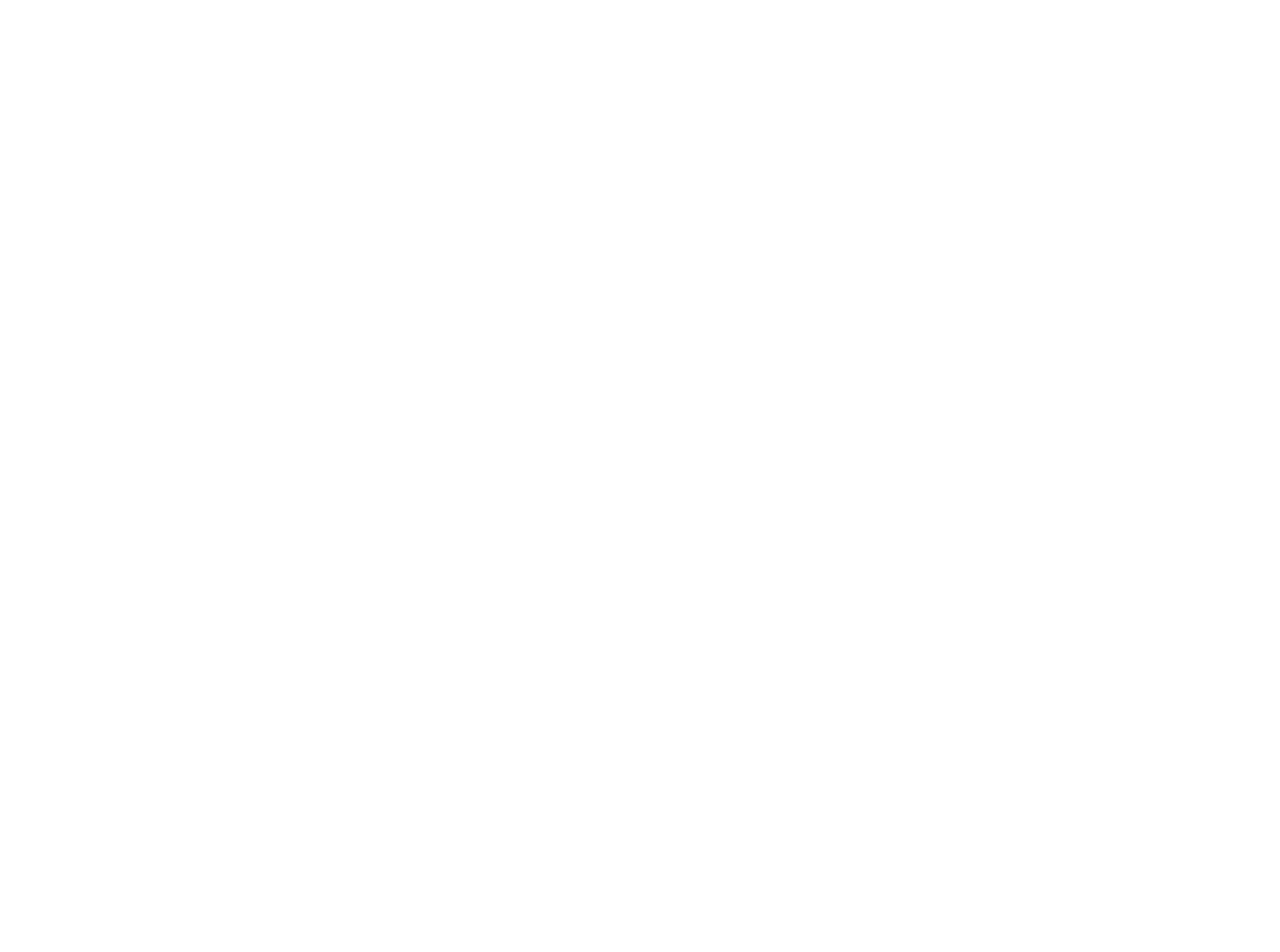
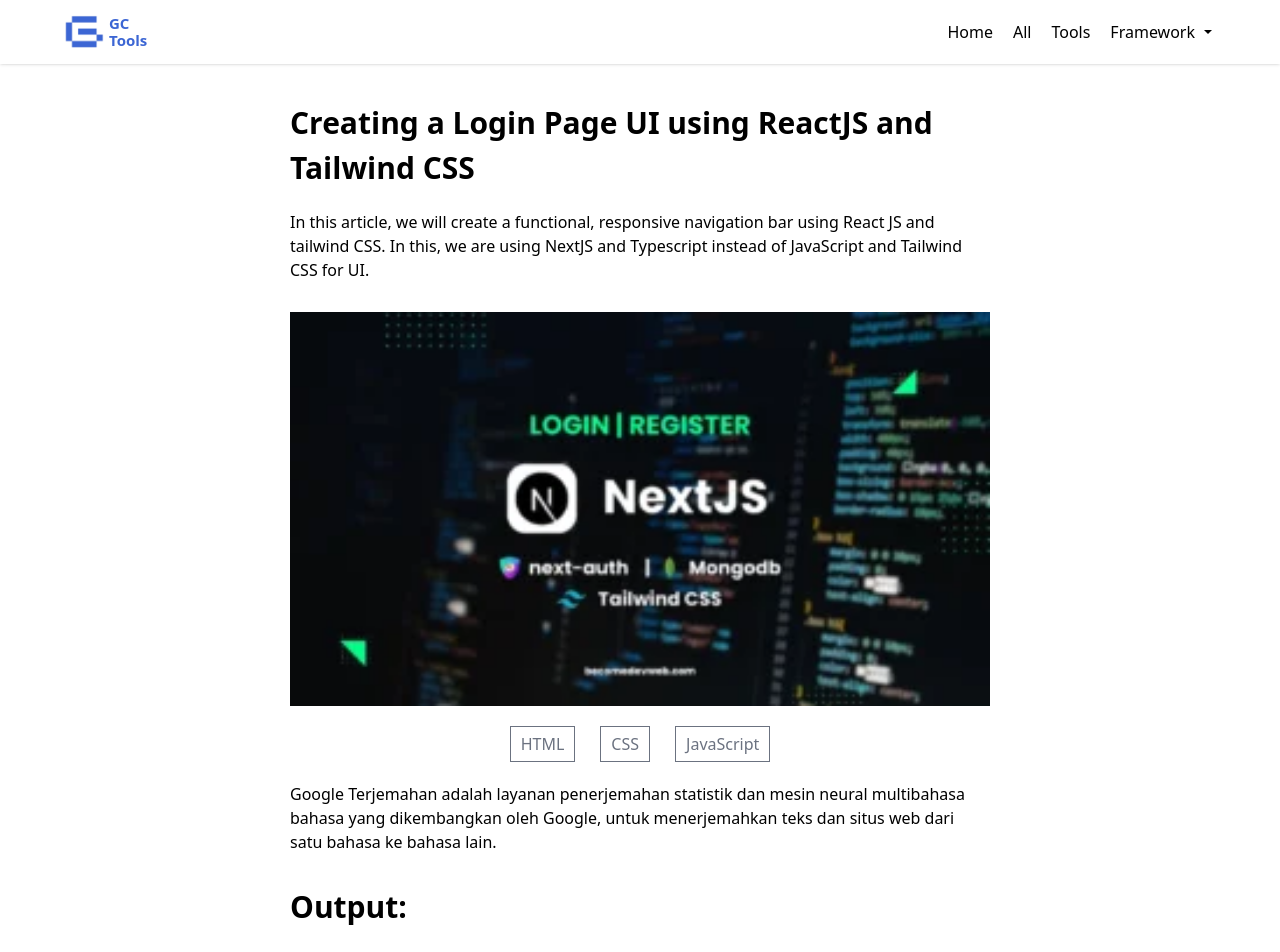
Before and after one commit to Muhammad-Khairul-Kholqi/ApkTools, a React (Create React App) app: page /code-desc-forms in a window 1280 px wide. Before the commit this address had no page. Shown: the top 952 px of the page. Before the commit the page ends 800 px from the top, so only its background shows below. Built offline with nearby package versions, Linux system fonts and the light colour scheme; grey boxes are pictures that could not be loaded.

Commit message:
add content from code forms

```diff
--- a/src/App.js
+++ b/src/App.js
@@ -7,6 +7,7 @@
 
 // category tools
 import Forms from './Tools/Category/Forms/Forms';
+import CodeForms from "./Tools/Category/Forms/CodeForms";
 
 const DefaultNavbar = ({children}) => {
   return (
@@ -52,6 +53,15 @@
                   }
               />
 
+              <Route
+                  path = "/code-desc-forms"
+                  element={
+                    <DefaultNavbar>
+                      <CodeForms />
+                    </DefaultNavbar>
+                  }
+              />
+
           </Routes>
       </Router>
     </div>
--- a/src/Tools/Category/Forms/CardForms.js
+++ b/src/Tools/Category/Forms/CardForms.js
@@ -12,10 +12,10 @@
     return(
         <div>
             <div className="flex justify-center flex-wrap gap-[30px] py-[50px] px-[30px]">
-                    <Link>
+                    <Link to="/code-desc-forms">
                         <div className = "bg-white border-solid border-[1px] border-gray-500 p-[10px] rounded-[5px]" data-aos="fade-up" data-aos-duration="1500">
                             <div>
-                                <img className="hover:scale-105 duration-700 rounded-t-[5px]" src={ImgSementara} />
+                                <img className="hover:scale-105 duration-700 rounded-t-[5px] w-[300px] h-[170px]" src={ImgSementara} />
                             </div>
                             <div>
                                 <h1 className="text-[20px] font-bold w-[300px] mt-[20px] hover:text-[#1559ED]">Creating a Login Page UI using ReactJS and Tailwind CSS</h1>
@@ -34,10 +34,10 @@
                         </div>
                     </Link>
 
-                    <Link>
+                    <Link to="/code-desc-forms">
                         <div className = "bg-white border-solid border-[1px] border-gray-500 p-[10px] rounded-[5px]" data-aos="fade-up" data-aos-duration="1500">
                             <div>
-                                <img className="hover:scale-105 duration-700 rounded-t-[5px]" src={ImgSementara} />
+                                <img className="hover:scale-105 duration-700 rounded-t-[5px] w-[300px] h-[170px]" src={ImgSementara} />
                             </div>
                             <div>
                                 <h1 className="text-[20px] font-bold w-[300px] mt-[20px] hover:text-[#1559ED]">Creating a Login Page UI using ReactJS and Tailwind CSS</h1>
@@ -56,10 +56,10 @@
                         </div>
                     </Link>
 
-                    <Link>
+                    <Link to="/code-desc-forms">
                         <div className = "bg-white border-solid border-[1px] border-gray-500 p-[10px] rounded-[5px]" data-aos="fade-up" data-aos-duration="1500">
                             <div>
-                                <img className="hover:scale-105 duration-700 rounded-t-[5px]" src={ImgSementara} />
+                                <img className="hover:scale-105 duration-700 rounded-t-[5px] w-[300px] h-[170px]" src={ImgSementara} />
                             </div>
                             <div>
                                 <h1 className="text-[20px] font-bold w-[300px] mt-[20px] hover:text-[#1559ED]">Creating a Login Page UI using ReactJS and Tailwind CSS</h1>
@@ -78,10 +78,10 @@
                         </div>
                     </Link>
 
-                    <Link>
+                    <Link to="/code-desc-forms">
                         <div className = "bg-white border-solid border-[1px] border-gray-500 p-[10px] rounded-[5px]" data-aos="fade-up" data-aos-duration="1500">
                             <div>
-                                <img className="hover:scale-105 duration-700 rounded-t-[5px]" src={ImgSementara} />
+                                <img className="hover:scale-105 duration-700 rounded-t-[5px] w-[300px] h-[170px]" src={ImgSementara} />
                             </div>
                             <div>
                                 <h1 className="text-[20px] font-bold w-[300px] mt-[20px] hover:text-[#1559ED]">Creating a Login Page UI using ReactJS and Tailwind CSS</h1>
@@ -100,10 +100,10 @@
                         </div>
                     </Link>
 
-                    <Link>
+                    <Link to="/code-desc-forms">
                         <div className = "bg-white border-solid border-[1px] border-gray-500 p-[10px] rounded-[5px]" data-aos="fade-up" data-aos-duration="1500">
                             <div>
-                                <img className="hover:scale-105 duration-700 rounded-t-[5px]" src={ImgSementara} />
+                                <img className="hover:scale-105 duration-700 rounded-t-[5px] w-[300px] h-[170px]" src={ImgSementara} />
                             </div>
                             <div>
                                 <h1 className="text-[20px] font-bold w-[300px] mt-[20px] hover:text-[#1559ED]">Creating a Login Page UI using ReactJS and Tailwind CSS</h1>
@@ -122,10 +122,10 @@
                         </div>
                     </Link>
 
-                    <Link>
+                    <Link to="/code-desc-forms">
                         <div className = "bg-white border-solid border-[1px] border-gray-500 p-[10px] rounded-[5px]" data-aos="fade-up" data-aos-duration="1500">
                             <div>
-                                <img className="hover:scale-105 duration-700 rounded-t-[5px]" src={ImgSementara} />
+                                <img className="hover:scale-105 duration-700 rounded-t-[5px] w-[300px] h-[170px]" src={ImgSementara} />
                             </div>
                             <div>
                                 <h1 className="text-[20px] font-bold w-[300px] mt-[20px] hover:text-[#1559ED]">Creating a Login Page UI using ReactJS and Tailwind CSS</h1>
@@ -143,6 +143,8 @@
                             </div>
                         </div>
                     </Link>
+
+
                 </div>
         </div>
     )
--- /dev/null
+++ b/src/Tools/Category/Forms/Code/Css.js
@@ -0,0 +1,14 @@
+import React from "react";
+
+const Css = () => {
+    return(
+        <div>
+            <div>
+                Google Terjemahan adalah layanan penerjemahan statistik dan mesin neural multibahasa bahasa yang dikembangkan oleh Google, untuk menerjemahkan teks dan situs web dari satu bahasa ke bahasa lain.
+                Google Terjemahan adalah layanan penerjemahan statistik dan mesin neural multibahasa bahasa yang dikembangkan oleh Google, untuk menerjemahkan teks dan situs web dari satu bahasa ke bahasa lain.
+            </div>
+        </div>
+    )
+}
+
+export default Css;
--- /dev/null
+++ b/src/Tools/Category/Forms/Code/Html.js
@@ -0,0 +1,13 @@
+import React from "react";
+
+const Html = () => {
+    return(
+        <div>
+            <div>
+                Google Terjemahan adalah layanan penerjemahan statistik dan mesin neural multibahasa bahasa yang dikembangkan oleh Google, untuk menerjemahkan teks dan situs web dari satu bahasa ke bahasa lain.
+            </div>
+        </div>
+    )
+}
+
+export default Html;
--- /dev/null
+++ b/src/Tools/Category/Forms/Code/JavaScript.js
@@ -0,0 +1,15 @@
+import React from "react";
+
+const JavaScript = () => {
+    return(
+         <div>
+            <div>
+                Google Terjemahan adalah layanan penerjemahan statistik dan mesin neural multibahasa bahasa yang dikembangkan oleh Google, untuk menerjemahkan teks dan situs web dari satu bahasa ke bahasa lain.
+                Google Terjemahan adalah layanan penerjemahan statistik dan mesin neural multibahasa bahasa yang dikembangkan oleh Google, untuk menerjemahkan teks dan situs web dari satu bahasa ke bahasa lain.
+                Google Terjemahan adalah layanan penerjemahan statistik dan mesin neural multibahasa bahasa yang dikembangkan oleh Google, untuk menerjemahkan teks dan situs web dari satu bahasa ke bahasa lain.
+            </div>
+        </div>
+    )
+}
+
+export default JavaScript;
--- /dev/null
+++ b/src/Tools/Category/Forms/CodeForms.js
@@ -0,0 +1,85 @@
+import React, { useState, useEffect } from 'react';
+import { Link } from "react-router-dom";
+
+import AOS from 'aos';
+import 'aos/dist/aos.css';
+
+import ImgSementara from '../../../Assets/sementara.webp';
+import VidSementara from '../../../Assets/vidSementara.mp4'
+import Html from './Code/Html';
+import Css from './Code/Css';
+import JavaScript from './Code/JavaScript';
+
+
+const CodeForms = () => {
+    AOS.init();
+
+    const [activeTab, setActiveTab] = useState(1);
+
+    const handleTabClick = (tabNumber) => {
+        setActiveTab(tabNumber);
+    };
+
+    return(
+        <div>
+            <div className="my-[100px] px-[30px] ">
+                <div className="flex justify-center">
+                    <h1 className="font-bold text-[30px] text-start w-[700px]">Creating a Login Page UI using ReactJS and Tailwind CSS</h1>
+                </div>
+
+                <div className="flex justify-center mt-[20px]">
+                    <p className="text-start w-[700px]">In this article, we will create a functional, responsive navigation bar using React JS and tailwind CSS. In this, we are using NextJS and Typescript instead of JavaScript and Tailwind CSS for UI.</p>
+                </div>
+
+                <div className="flex justify-center mt-[30px]">
+                    <img className="w-[700px]" src={ImgSementara} />
+                </div>
+
+                <div className="tabs flex justify-center flex-wrap gap-[25px] py-[20px]">
+                    <button onClick={() => handleTabClick(1)} className="{activeTab === 1 ? 'active' : ''} px-[10px] py-[5px] border border-gray-500 text-gray-500 hover:bg-blue-600 hover:text-white hover:border-none">
+                    HTML
+                    </button>
+                    <button onClick={() => handleTabClick(2)} className="{activeTab === 2 ? 'active' : ''} px-[10px] py-[5px] border border-gray-500 text-gray-500 hover:bg-blue-600 hover:text-white hover:border-none">
+                    CSS
+                    </button>
+                    <button onClick={() => handleTabClick(3)} className="{activeTab === 3 ? 'active' : ''} px-[10px] py-[5px] border border-gray-500 text-gray-500 hover:bg-blue-600 hover:text-white hover:border-none">
+                    JavaScript
+                    </button>
+                </div>
+
+                <div className="mb-[30px]">
+                    <div className = "flex justify-center" >
+                        <p className = "text-start w-[700px]" >
+                            {activeTab === 1 && <Html />}
+                        </p>
+                    </div>
+
+                    <div className = "flex justify-center" >
+                        <p className = "text-start w-[700px]" >
+                            {activeTab === 2 && <Css />}
+                        </p>
+                    </div>
+
+                    <div className = "flex justify-center" >
+                        <p className = "text-start w-[700px]" >
+                            {activeTab === 3 && <JavaScript />}
+                        </p>
+                    </div>
+                </div>
+
+                <div>
+                    <div className = "flex justify-center" >
+                        <p className="text-start w-[700px] text-[30px] font-bold">Output:</p>
+                    </div>
+                    <div className = "flex justify-center mt-[30px]" >
+                        <video width="700" height="400" controls>
+                            <source src={VidSementara} type="video/mp4" />
+                        </video>
+                    </div>
+                </div>
+            </div>
+        </div>
+    )
+}
+
+export default CodeForms;
--- a/src/Tools/CategoryTools.js
+++ b/src/Tools/CategoryTools.js
@@ -16,7 +16,7 @@
                 <p className="text-[18px] mt-[10px]">Good Luck :)</p>
             </div>
 
-             <div className="flex justify-center">
+             <div className="flex justify-center mb-[20px]">
                 <img className="w-[50px]" src={Logo} draggable="false" />
             </div>
         </div>
```
Also changed, not shown: 1 other file (tests, documents, lock files or other folders).
